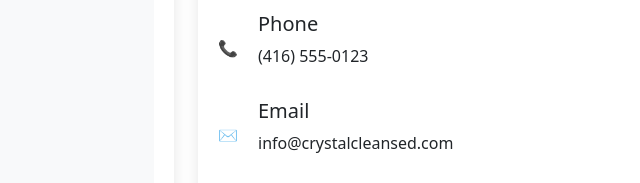
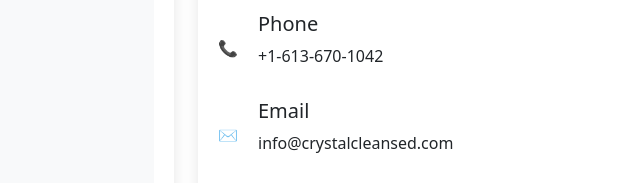
Before and after one commit to MohileshVince/CrystalCleansedCarwash, a plain HTML site: page location.html in a window 1280 px wide. Shown: the part 353-536 px from the top of the page, 454-1094 px from the left. Drawn offline with nearby package versions, Linux system fonts and the light colour scheme.

Commit message:
Update location.html

```diff
--- a/location.html
+++ b/location.html
@@ -108,7 +108,7 @@
                             <span class="contact-icon">📞</span>
                             <div>
                                 <h5>Phone</h5>
-                                <p>(416) 555-0123</p>
+                                <p>+1-613-670-1042</p>
                             </div>
                         </div>
                         <div class="contact-item">
```
